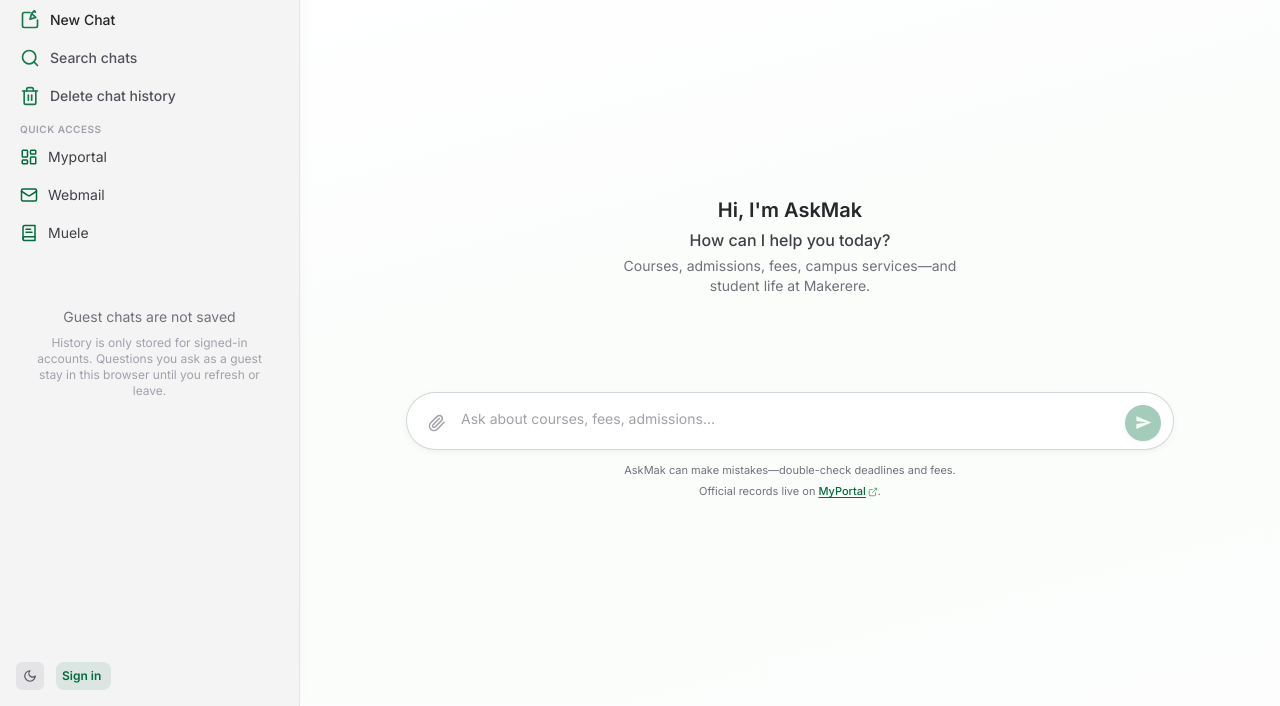
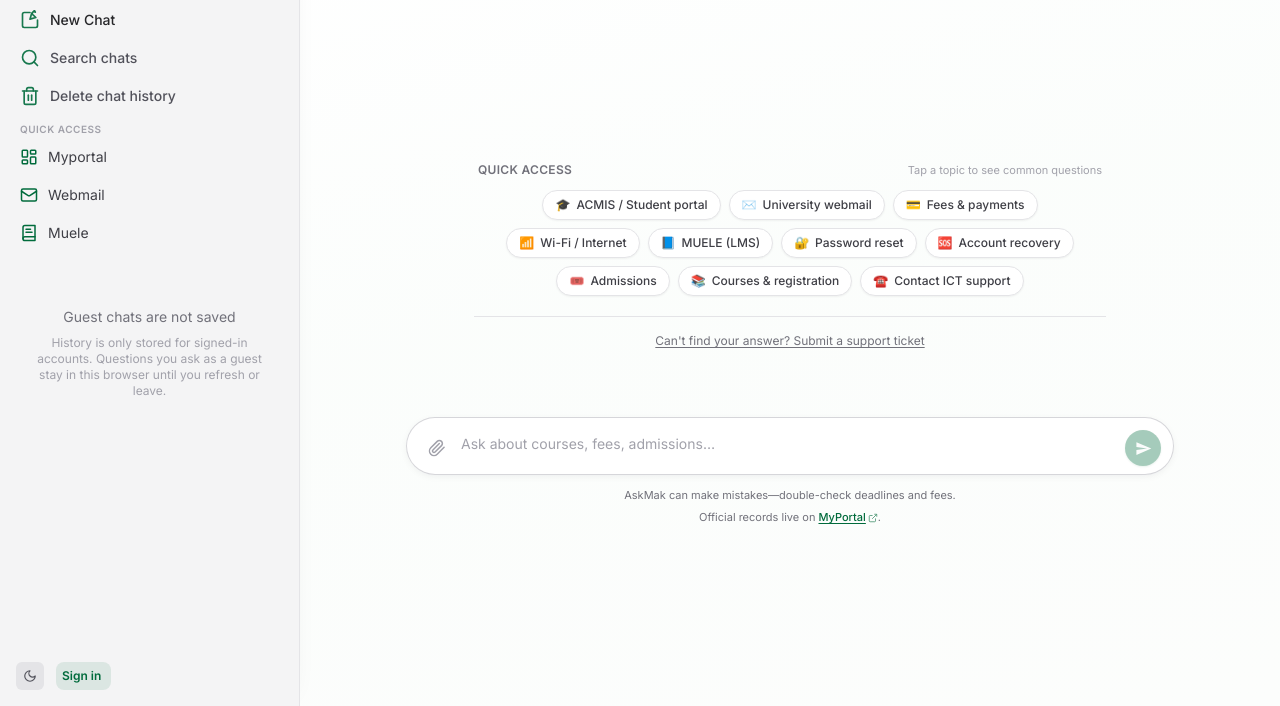
Before and after one commit to Nelson211-0ss/askmakchatbot, a website: page frontend/public/chat.html in a window 1280 px wide. Shown: the part 94-800 px from the top of the page. Drawn offline with nearby package versions, Linux system fonts and the light colour scheme; no server answers; a web font is replaced by a local one.

Commit message:
API restriction and DICTS tailored

```diff
--- a/frontend/public/chat.html
+++ b/frontend/public/chat.html
@@ -189,39 +189,33 @@
 
     <div id="chat-body" class="chat-body-welcome relative z-10 flex-1 flex flex-col items-stretch w-full min-h-0 overflow-hidden bg-transparent">
 
-      <div id="welcome-screen" class="welcome-screen-block relative z-[1] shrink-0 flex flex-col items-center justify-center text-center px-4 sm:px-5 py-6 sm:py-10 animate-fade-in max-w-2xl mx-auto w-full">
-        <div class="w-full shrink-0 px-0.5">
-        <h2 id="welcome-greeting" class="text-[1.0625rem] sm:text-xl font-semibold text-zinc-800 dark:text-zinc-50 mb-1 leading-snug px-1">Hi, I&apos;m AskMak</h2>
-        <p id="welcome-lead" class="text-[0.9375rem] sm:text-base font-medium text-zinc-700 dark:text-zinc-200 mb-1 leading-snug px-1">How can I help you today?</p>
-        <p class="text-[0.8125rem] sm:text-sm text-zinc-500 dark:text-zinc-400 mb-0 sm:mb-5 leading-relaxed px-1 max-w-[22rem] mx-auto">Courses, admissions, fees, campus services—and student life at Makerere.</p>
-        </div>
+      <div id="welcome-screen" class="welcome-screen-block relative z-[1] shrink-0 flex flex-col items-center justify-center text-center px-4 sm:px-5 py-6 sm:py-8 animate-fade-in max-w-2xl mx-auto w-full">
 
-        <!-- KB Category/Title drill-down section — shown only when authenticated -->
-        <div id="kb-section" class="hidden w-full mt-4 sm:mt-6">
-          <div id="kb-nav" class="flex items-center gap-2 mb-3 min-h-[1.5rem]">
-            <button type="button" id="kb-back-btn"
-              class="hidden items-center gap-1 text-xs text-mak-green font-medium hover:opacity-80 bg-transparent border-none cursor-pointer p-0 shrink-0"
-              aria-label="Back">
-              <svg xmlns="http://www.w3.org/2000/svg" width="14" height="14" viewBox="0 0 24 24" fill="none" stroke="currentColor" stroke-width="2" stroke-linecap="round" stroke-linejoin="round"><path d="m15 18-6-6 6-6"/></svg>
-              Back
-            </button>
-            <span id="kb-breadcrumb" class="text-xs text-zinc-400 dark:text-zinc-500 font-medium truncate"></span>
-          </div>
+        <!-- AskMak quick-access topics -->
+        <section id="quick-topics" class="w-full" aria-label="AskMak quick-access topics">
+          <header class="flex items-center justify-between gap-3 mb-3 px-1">
+            <span class="text-xs font-semibold uppercase tracking-wide text-zinc-500 dark:text-zinc-400">Quick access</span>
+            <span class="text-[11px] text-zinc-400 dark:text-zinc-500">Tap a topic to see common questions</span>
+          </header>
 
-          <!-- Category buttons -->
-          <div id="kb-categories" class="flex flex-wrap gap-2 justify-center">
-            <span class="text-xs text-zinc-400 dark:text-zinc-500 animate-pulse">Loading topics…</span>
-          </div>
+          <div id="quick-topics-grid" class="flex flex-wrap gap-2 justify-center"></div>
 
-          <!-- Title buttons (hidden initially) -->
-          <div id="kb-titles" class="hidden flex flex-col gap-2 w-full max-w-lg mx-auto"></div>
+          <div id="quick-topics-questions" class="hidden mt-4 flex flex-col gap-2 w-full max-w-lg mx-auto text-left" aria-live="polite"></div>
+        </section>
 
-          <div class="mt-4 border-t border-zinc-200 dark:border-white/[0.08] pt-4">
+        <!-- Keep ticket escalation link (its handler lives in kb.js) -->
+        <div class="mt-5 border-t border-zinc-200 dark:border-white/[0.08] pt-4 w-full flex justify-center">
           <button type="button" id="kb-ticket-btn"
             class="text-xs text-zinc-500 dark:text-zinc-400 hover:text-mak-green dark:hover:text-mak-green transition bg-transparent border-none cursor-pointer underline underline-offset-2">
             Can't find your answer? Submit a support ticket
           </button>
         </div>
+
+        <!-- Hidden legacy hooks (kept so kb.js initializers don't error). -->
+        <div id="kb-section" class="hidden" aria-hidden="true">
+          <div id="kb-nav"><button id="kb-back-btn" class="hidden" type="button"></button><span id="kb-breadcrumb"></span></div>
+          <div id="kb-categories"></div>
+          <div id="kb-titles" class="hidden"></div>
         </div>
       </div>
 
@@ -367,5 +361,6 @@
 <script src="/js/sidebar.js"></script>
 <script src="/js/kb.js"></script>
 <script src="/js/chat.js"></script>
+<script src="/js/quick-topics.js"></script>
 </body>
 </html>
--- /dev/null
+++ b/frontend/public/js/quick-topics.js
@@ -0,0 +1,212 @@
+/**
+ * AskMak Quick-Access Topics
+ *
+ * Renders a grid of topic chips in the welcome area. Tapping a chip reveals
+ * a short list of common questions for that topic. Tapping a question sends
+ * it through the normal Chat.sendMessage() pipeline so the bot answers in
+ * the chat just like any user-typed prompt.
+ *
+ * The module replaces the previous KB category drill-down ("Course" pill).
+ */
+(function () {
+  // Topic catalogue. Each topic shows up as a chip; clicking it reveals the
+  // listed questions. Pick the questions carefully so they match what the
+  // backend knowledge base / chat API can actually answer.
+  const TOPICS = [
+    {
+      key: 'acmis',
+      label: 'ACMIS / Student portal',
+      icon: '🎓',
+      questions: [
+        'How do I log in to ACMIS (the student portal)?',
+        'I forgot my ACMIS password — how do I reset it?',
+        'How do I register for my courses on ACMIS?',
+        'Where can I see my exam results on ACMIS?'
+      ]
+    },
+    {
+      key: 'webmail',
+      label: 'University webmail',
+      icon: '✉️',
+      questions: [
+        'How do I log in to my Makerere webmail?',
+        'I forgot my university email password — how do I recover it?',
+        'How do I set up my Makerere email on my phone?'
+      ]
+    },
+    {
+      key: 'fees',
+      label: 'Fees & payments',
+      icon: '💳',
+      questions: [
+        'I paid my fees but they are not reflecting on the portal — what should I do?',
+        'How do I check my fees balance?',
+        'Where can I find my payment reference number (PRN)?',
+        'What are the deadlines for tuition payment this semester?'
+      ]
+    },
+    {
+      key: 'wifi',
+      label: 'Wi-Fi / Internet',
+      icon: '📶',
+      questions: [
+        'How do I connect to Mak-Connect Wi-Fi?',
+        'I cannot connect to Makerere Wi-Fi — how do I fix this?',
+        'How do I sign in to eduroam at Makerere?'
+      ]
+    },
+    {
+      key: 'muele',
+      label: 'MUELE (LMS)',
+      icon: '📘',
+      questions: [
+        'How do I log in to MUELE?',
+        'My course is not showing on MUELE — what should I do?',
+        'How do I submit an assignment on MUELE?',
+        'I cannot upload my file to MUELE — how do I fix it?'
+      ]
+    },
+    {
+      key: 'password',
+      label: 'Password reset',
+      icon: '🔐',
+      questions: [
+        'How do I reset my Makerere account password?',
+        'I forgot my student portal password — how do I recover it?',
+        'My account is locked — how do I unlock it?'
+      ]
+    },
+    {
+      key: 'account',
+      label: 'Account recovery',
+      icon: '🆘',
+      questions: [
+        'I think my account was hacked — what should I do?',
+        'How do I recover my Makerere account if I lost access to email?',
+        'I changed my phone number — how do I update my recovery details?'
+      ]
+    },
+    {
+      key: 'admissions',
+      label: 'Admissions',
+      icon: '🎟️',
+      questions: [
+        'How do I check my admission status?',
+        'What documents do I need to report for admission?',
+        'How do I apply for a Makerere programme?'
+      ]
+    },
+    {
+      key: 'courses',
+      label: 'Courses & registration',
+      icon: '📚',
+      questions: [
+        'How do I register for courses this semester?',
+        'How do I add or drop a course?',
+        'Where can I see my registered courses?'
+      ]
+    },
+    {
+      key: 'contact',
+      label: 'Contact ICT support',
+      icon: '☎️',
+      questions: [
+        'How do I contact DICTS / the ICT helpdesk?',
+        'What are the helpdesk working hours?',
+        'Where is the ICT helpdesk located on campus?'
+      ]
+    }
+  ];
+
+  function ready(fn) {
+    if (document.readyState === 'loading') {
+      document.addEventListener('DOMContentLoaded', fn, { once: true });
+    } else {
+      fn();
+    }
+  }
+
+  function renderChips(grid, questionsHost) {
+    grid.innerHTML = '';
+    TOPICS.forEach((topic) => {
+      const btn = document.createElement('button');
+      btn.type = 'button';
+      btn.dataset.topic = topic.key;
+      btn.setAttribute('aria-expanded', 'false');
+      btn.className = [
+        'inline-flex items-center gap-1.5',
+        'px-3 py-1.5 rounded-full',
+        'border border-zinc-200 dark:border-white/10',
+        'bg-white dark:bg-white/5',
+        'text-xs font-medium text-zinc-700 dark:text-zinc-300',
+        'hover:border-mak-green/50 hover:bg-mak-green/5',
+        'dark:hover:bg-mak-green/10 hover:text-mak-green dark:hover:text-mak-green',
+        'transition shadow-sm cursor-pointer'
+      ].join(' ');
+      btn.innerHTML =
+        '<span aria-hidden="true">' + topic.icon + '</span>' +
+        '<span>' + topic.label + '</span>';
+      btn.addEventListener('click', () => showQuestions(topic, btn, grid, questionsHost));
+      grid.appendChild(btn);
+    });
+  }
+
+  function setActiveChip(grid, activeKey) {
+    grid.querySelectorAll('button[data-topic]').forEach((b) => {
+      const isActive = b.dataset.topic === activeKey;
+      b.setAttribute('aria-expanded', isActive ? 'true' : 'false');
+      if (isActive) {
+        b.classList.add('border-mak-green/60', 'text-mak-green', 'bg-mak-green/10', 'dark:bg-mak-green/15');
+      } else {
+        b.classList.remove('border-mak-green/60', 'text-mak-green', 'bg-mak-green/10', 'dark:bg-mak-green/15');
+      }
+    });
+  }
+
+  function showQuestions(topic, chipEl, grid, host) {
+    setActiveChip(grid, topic.key);
+    host.innerHTML = '';
+    host.classList.remove('hidden');
+
+    const label = document.createElement('div');
+    label.className = 'text-[11px] uppercase tracking-wide text-zinc-400 dark:text-zinc-500 px-1 pb-1';
+    label.textContent = 'Common ' + topic.label + ' questions';
+    host.appendChild(label);
+
+    topic.questions.forEach((q) => {
+      const btn = document.createElement('button');
+      btn.type = 'button';
+      btn.className = [
+        'w-full text-left px-4 py-3 rounded-xl',
+        'border border-zinc-200 dark:border-white/10',
+        'bg-white/80 dark:bg-white/5',
+        'hover:bg-mak-green/5 dark:hover:bg-mak-green/10',
+        'hover:border-mak-green/30 dark:hover:border-mak-green/30',
+        'text-sm font-medium text-zinc-800 dark:text-zinc-200',
+        'transition shadow-sm cursor-pointer'
+      ].join(' ');
+      btn.textContent = q;
+      btn.addEventListener('click', () => askQuestion(q));
+      host.appendChild(btn);
+    });
+  }
+
+  function askQuestion(question) {
+    if (!window.Chat || typeof Chat.sendMessage !== 'function') {
+      console.warn('[quick-topics] Chat module not ready yet.');
+      return;
+    }
+    const input = document.getElementById('message-input');
+    if (!input) return;
+    input.value = question;
+    input.dispatchEvent(new Event('input', { bubbles: true }));
+    Chat.sendMessage();
+  }
+
+  ready(() => {
+    const grid = document.getElementById('quick-topics-grid');
+    const host = document.getElementById('quick-topics-questions');
+    if (!grid || !host) return;
+    renderChips(grid, host);
+  });
+})();
```
Also changed, not shown: frontend/public/js/kb.js (+10 -15 lines). Lines whose indentation alone changed are shown as unchanged.
